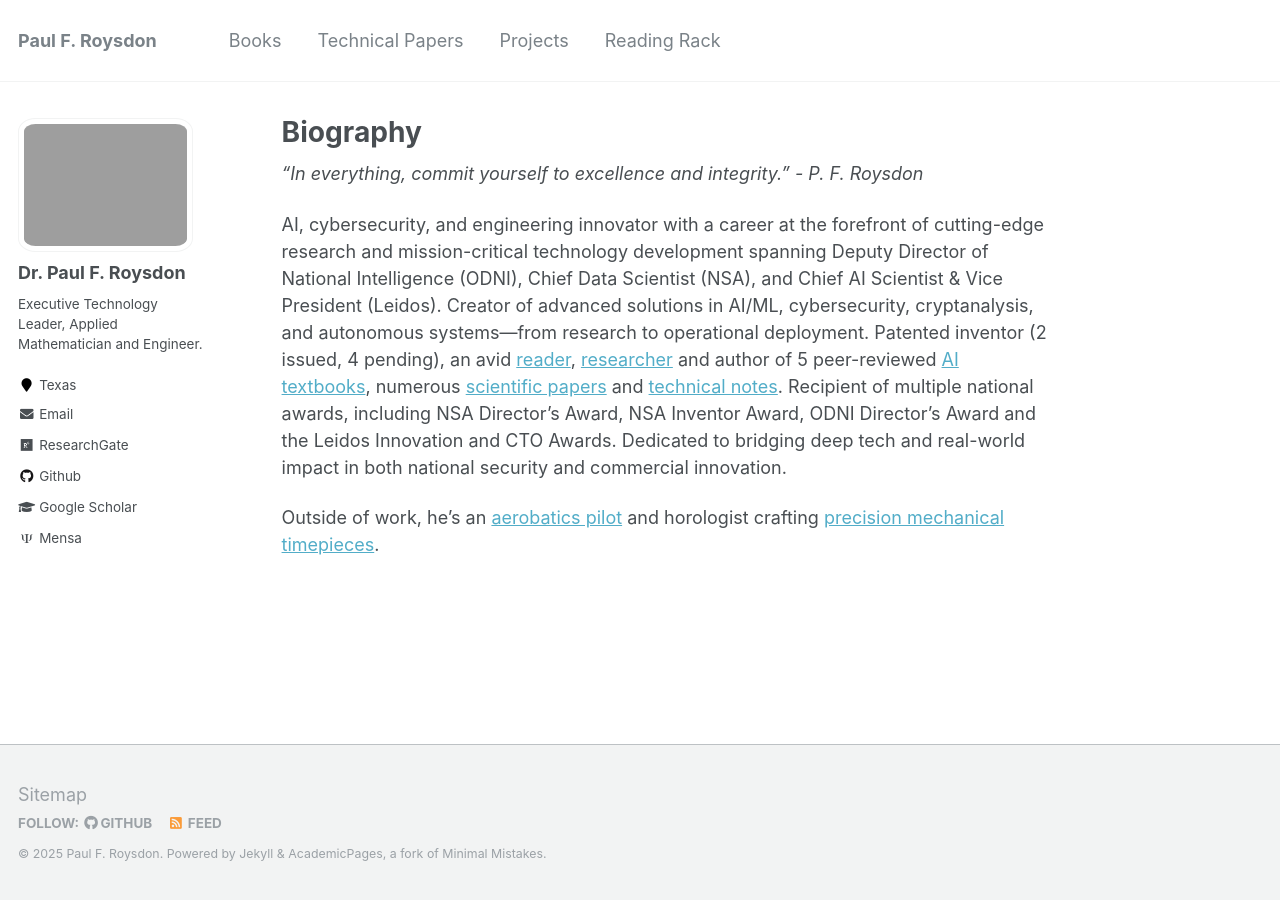
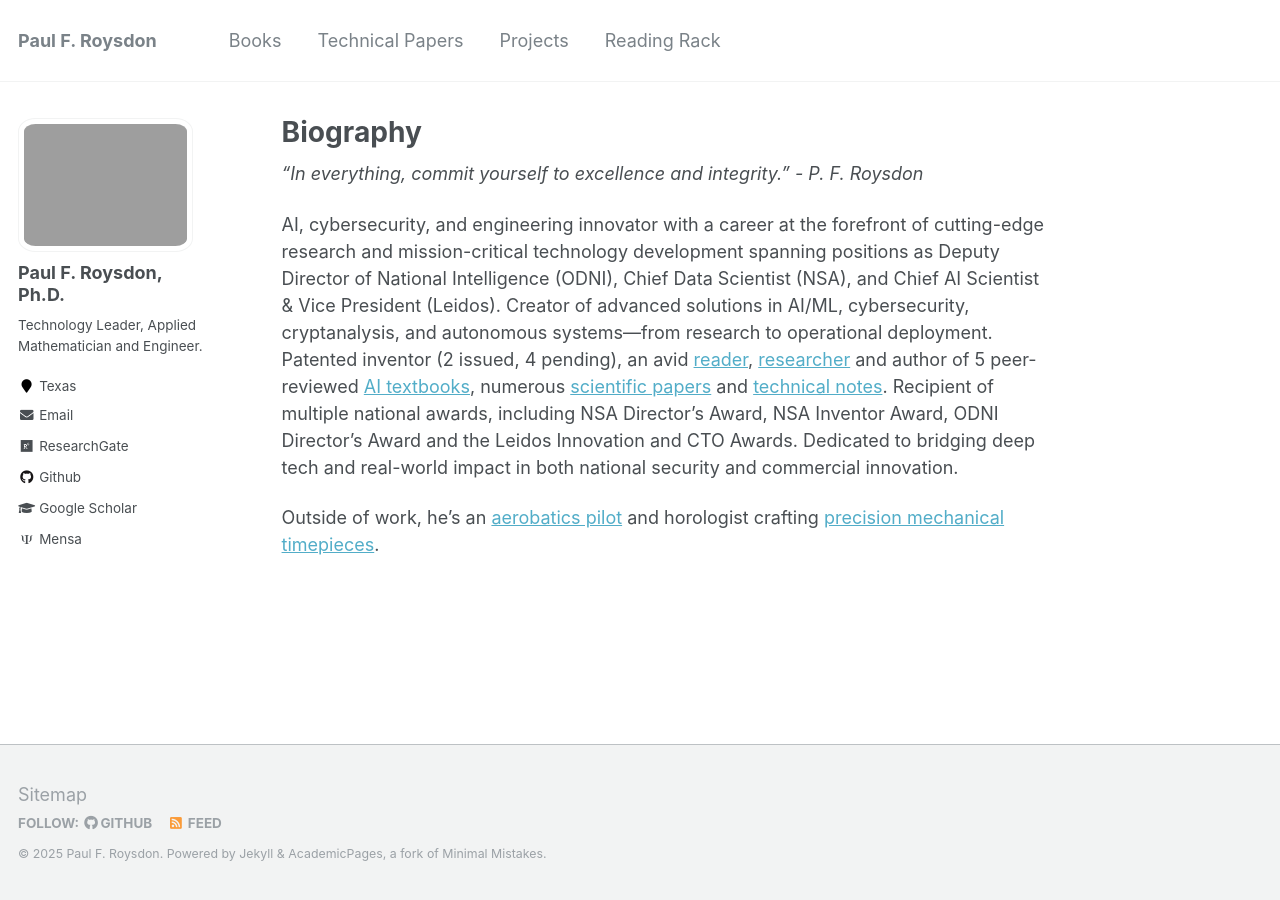
Before and after one commit to pfroysdon/pfroysdon.github.io, a Jekyll site: the page built from _pages/about.md, in a window 1280 px wide. Built offline with Jekyll 4.4.1, drawn with Linux system fonts in a browser that asks for light colours; some web fonts are replaced.

Commit message:
changes to bio

```diff
--- a/_config.yml
+++ b/_config.yml
@@ -80,9 +80,9 @@
 
 # Site Author
 author:
-  name             : "Dr. Paul F. Roysdon"
+  name             : "Paul F. Roysdon, Ph.D."
   avatar           : "roysdon_odni.jpg"
-  bio              : "Executive Technology Leader, Applied Mathematician and Engineer."
+  bio              : "Technology Leader, Applied Mathematician and Engineer."
   location         : "Texas"
   employer         :
   pubmed           :
--- a/_pages/about.md
+++ b/_pages/about.md
@@ -10,6 +10,6 @@
 
 *"In everything, commit yourself to excellence and integrity." - P. F. Roysdon*
 
-AI, cybersecurity, and engineering innovator with a career at the forefront of cutting-edge research and mission-critical technology development spanning Deputy Director of National Intelligence (ODNI), Chief Data Scientist (NSA), and Chief AI Scientist & Vice President (Leidos). Creator of advanced solutions in AI/ML, cybersecurity, cryptanalysis, and autonomous systems—from research to operational deployment. Patented inventor (2 issued, 4 pending), an avid [reader](https://pfroysdon.github.io/reading-rack/), [researcher](https://pfroysdon.github.io/projects/) and author of 5 peer-reviewed [AI textbooks](http://www.roysdonfibonaccipress.com/), numerous [scientific papers](https://github.com/pfroysdon/publications/tree/main/Papers) and [technical notes](https://github.com/pfroysdon/publications/tree/main/Tech_Notes). Recipient of multiple national awards, including NSA Director's Award, NSA Inventor Award, ODNI Director’s Award and the Leidos Innovation and CTO Awards.  Dedicated to bridging deep tech and real-world impact in both national security and commercial innovation.
+AI, cybersecurity, and engineering innovator with a career at the forefront of cutting-edge research and mission-critical technology development spanning positions as Deputy Director of National Intelligence (ODNI), Chief Data Scientist (NSA), and Chief AI Scientist & Vice President (Leidos). Creator of advanced solutions in AI/ML, cybersecurity, cryptanalysis, and autonomous systems—from research to operational deployment. Patented inventor (2 issued, 4 pending), an avid [reader](https://pfroysdon.github.io/reading-rack/), [researcher](https://pfroysdon.github.io/projects/) and author of 5 peer-reviewed [AI textbooks](http://www.roysdonfibonaccipress.com/), numerous [scientific papers](https://github.com/pfroysdon/publications/tree/main/Papers) and [technical notes](https://github.com/pfroysdon/publications/tree/main/Tech_Notes). Recipient of multiple national awards, including NSA Director's Award, NSA Inventor Award, ODNI Director’s Award and the Leidos Innovation and CTO Awards.  Dedicated to bridging deep tech and real-world impact in both national security and commercial innovation.
 
 Outside of work, he’s an [aerobatics pilot](https://youtu.be/AFlVtWswTNU) and horologist crafting [precision mechanical timepieces](https://www.roysdonwatchco.com/).
```
